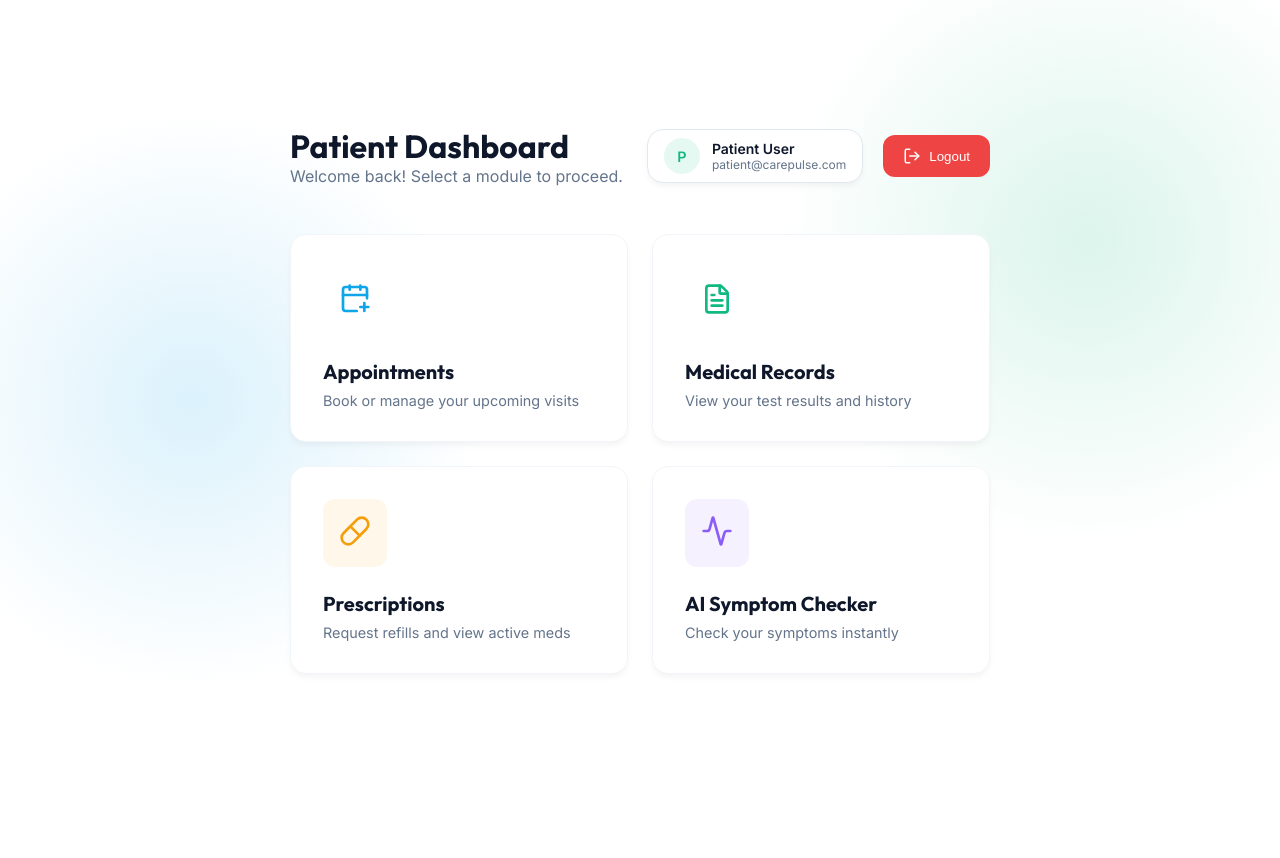
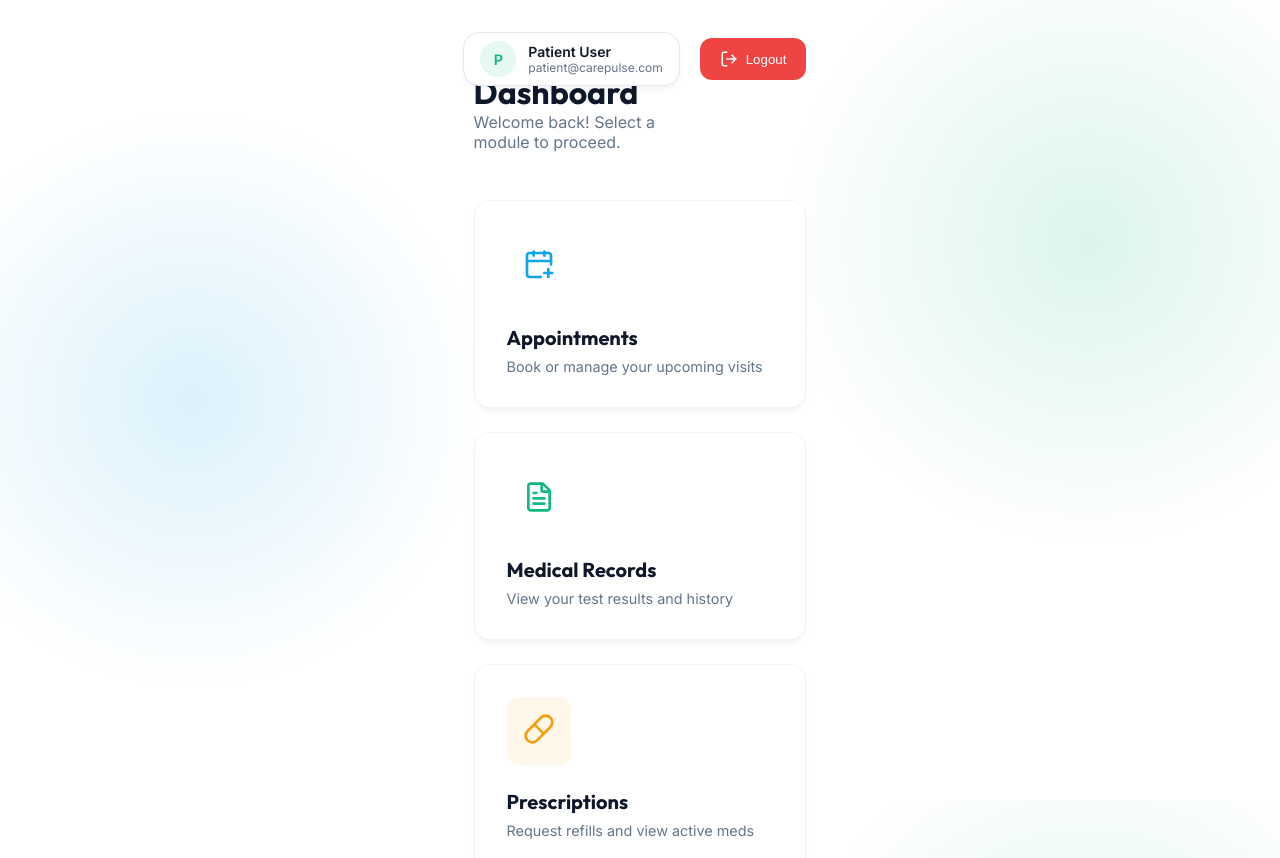
Before and after one commit to deekshitha5e1/smart, a React (Vite) app: page /#/patient in a window 1280 px wide. Shown: the top 858 px of the page. Before the commit the page ends 800 px from the top, so only its background shows below. Built offline with nearby package versions, Linux system fonts and the light colour scheme; no server answers.

Commit message:
align user profile card to the top right corner

```diff
--- a/src/DoctorDashboard.jsx
+++ b/src/DoctorDashboard.jsx
@@ -24,14 +24,19 @@ const DoctorDashboard = () => {
   ];
 
   return (
-    <div style={{ padding: '2rem', maxWidth: '1200px', margin: '0 auto', width: '100%', animation: 'slideUp 0.4s ease-out' }}>
-      <div style={{ display: 'flex', justifyContent: 'space-between', alignItems: 'center', marginBottom: '3rem', flexWrap: 'wrap', gap: '1.5rem' }}>
-        <div>
-          <h2 style={{ fontSize: '2rem', color: 'var(--text-dark)' }}>Doctor Dashboard</h2>
-          <p style={{ color: 'var(--text-light)' }}>Manage your schedule and patients.</p>
-        </div>
+    <div style={{ padding: '2rem', maxWidth: '1200px', margin: '0 auto', width: '100%', animation: 'slideUp 0.4s ease-out', position: 'relative' }}>
 
-        <div style={{ display: 'flex', alignItems: 'center', gap: '1.25rem', flexWrap: 'wrap' }}>
+      {/* Absolutely positioned profile and logout in top right corner */}
+      <div style={{
+        position: 'absolute',
+        top: '2rem',
+        right: '2rem',
+        display: 'flex',
+        alignItems: 'center',
+        gap: '1.25rem',
+        flexWrap: 'wrap',
+        zIndex: 100
+      }}>
         <div style={{
           display: 'flex',
           alignItems: 'center',
@@ -70,6 +75,12 @@ const DoctorDashboard = () => {
           <LogOut size={18} /> Logout
         </button>
       </div>
+
+      <div style={{ display: 'flex', justifyContent: 'space-between', alignItems: 'center', marginBottom: '3rem', flexWrap: 'wrap', gap: '1.5rem' }}>
+        <div style={{ maxWidth: '60%' }}>
+          <h2 style={{ fontSize: '2rem', color: 'var(--text-dark)' }}>Doctor Dashboard</h2>
+          <p style={{ color: 'var(--text-light)' }}>Manage your schedule and patients.</p>
+        </div>
       </div>
 
       <div style={{ display: 'grid', gridTemplateColumns: 'repeat(auto-fit, minmax(280px, 1fr))', gap: '1.5rem' }}>
--- a/src/PatientDashboard.jsx
+++ b/src/PatientDashboard.jsx
@@ -25,14 +25,19 @@ const PatientDashboard = () => {
   ];
 
   return (
-    <div style={{ padding: '2rem', maxWidth: '1200px', margin: '0 auto', width: '100%', animation: 'slideUp 0.4s ease-out' }}>
-      <div style={{ display: 'flex', justifyContent: 'space-between', alignItems: 'center', marginBottom: '3rem', flexWrap: 'wrap', gap: '1.5rem' }}>
-        <div>
-          <h2 style={{ fontSize: '2rem', color: 'var(--text-dark)' }}>Patient Dashboard</h2>
-          <p style={{ color: 'var(--text-light)' }}>Welcome back! Select a module to proceed.</p>
-        </div>
+    <div style={{ padding: '2rem', maxWidth: '1200px', margin: '0 auto', width: '100%', animation: 'slideUp 0.4s ease-out', position: 'relative' }}>
 
-        <div style={{ display: 'flex', alignItems: 'center', gap: '1.25rem', flexWrap: 'wrap' }}>
+      {/* Absolutely positioned profile and logout in top right corner */}
+      <div style={{
+        position: 'absolute',
+        top: '2rem',
+        right: '2rem',
+        display: 'flex',
+        alignItems: 'center',
+        gap: '1.25rem',
+        flexWrap: 'wrap',
+        zIndex: 100
+      }}>
         <div style={{
           display: 'flex',
           alignItems: 'center',
@@ -71,6 +76,12 @@ const PatientDashboard = () => {
           <LogOut size={18} /> Logout
         </button>
       </div>
+
+      <div style={{ display: 'flex', justifyContent: 'space-between', alignItems: 'center', marginBottom: '3rem', flexWrap: 'wrap', gap: '1.5rem' }}>
+        <div style={{ maxWidth: '60%' }}>
+          <h2 style={{ fontSize: '2rem', color: 'var(--text-dark)' }}>Patient Dashboard</h2>
+          <p style={{ color: 'var(--text-light)' }}>Welcome back! Select a module to proceed.</p>
+        </div>
       </div>
 
       <div style={{ display: 'grid', gridTemplateColumns: 'repeat(auto-fit, minmax(280px, 1fr))', gap: '1.5rem' }}>
```
Lines whose indentation alone changed are shown as unchanged.
